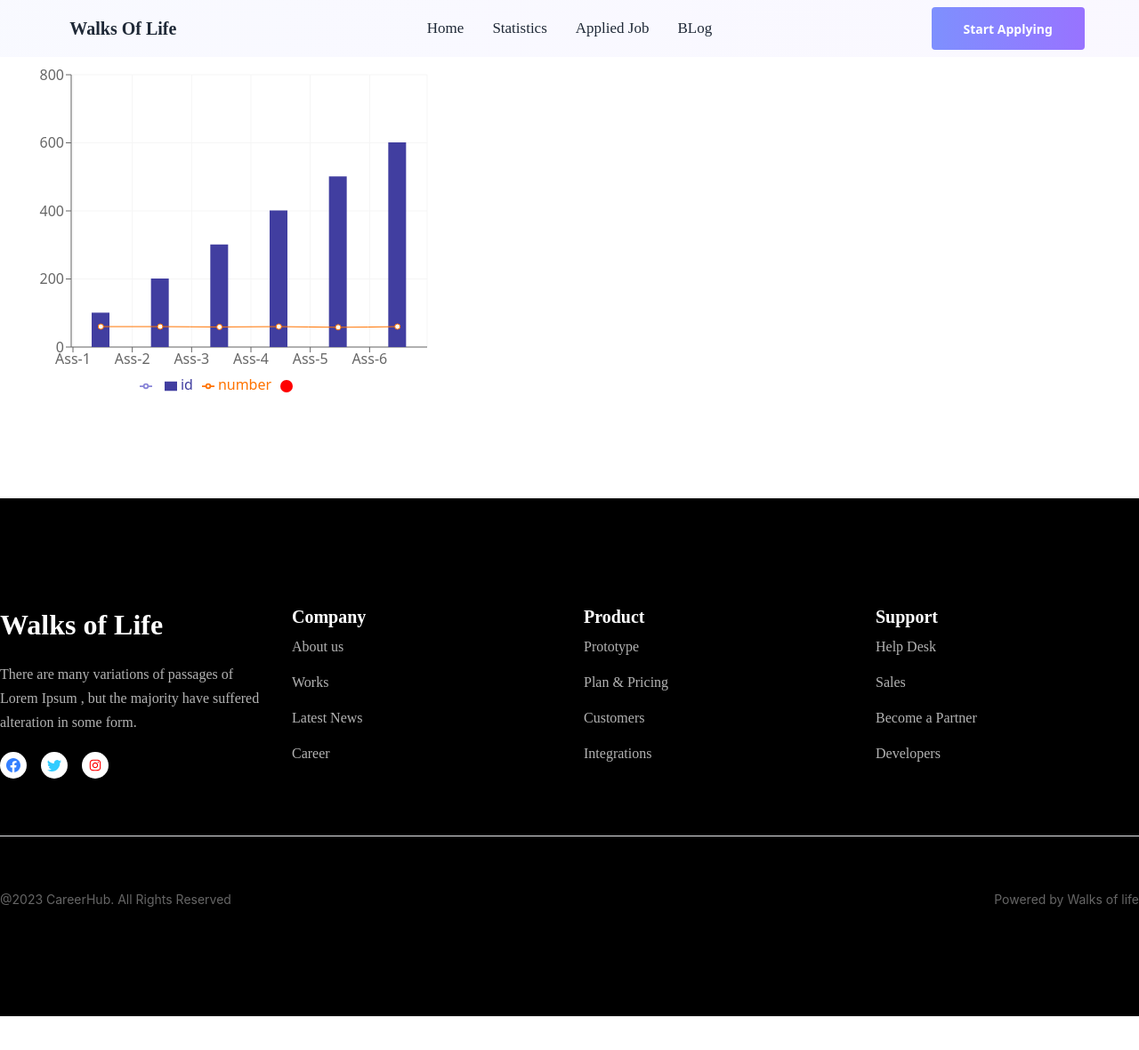
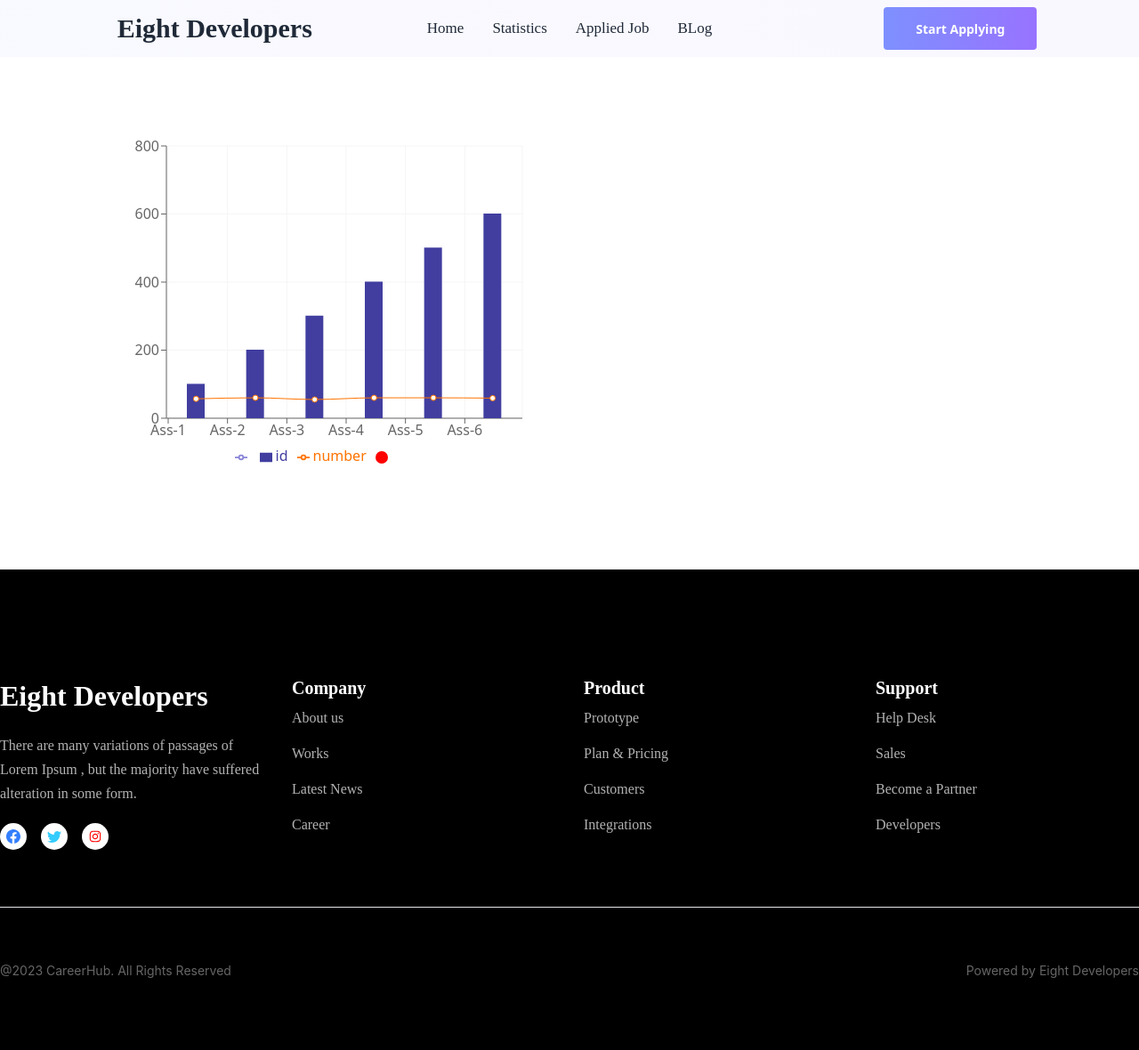
Before and after one commit to rejaul360/Assingment_09, a React (Vite) app: page /statistic in a window 1280 px wide. Shown: the top 1180 px of the page at 89% size. Before the commit the page ends 1142 px from the top, so only its background shows below. Built offline with nearby package versions, Linux system fonts and the light colour scheme.

Commit message:
first commit

```diff
--- a/index.html
+++ b/index.html
@@ -1,5 +1,5 @@
 <!DOCTYPE html>
-<html lang="en">
+<html lang="en" data-theme="light">
   <head>
     <meta charset="UTF-8" />
     <link rel="icon" type="image/svg+xml" href="https://img.freepik.com/premium-photo/young-man-with-laptop-business-suit-working-office-home-background-window-interviewing-online_163305-4127.jpg" />
--- a/src/components/Banner/Banner.jsx
+++ b/src/components/Banner/Banner.jsx
@@ -10,7 +10,7 @@ const Banner = () => {
             <div className='background'>
                 <div className='grid grid-cols-1 md:grid-cols-2 items-center width'>
                     <div>
-                        <h1 className='banner-title'>One Step <br /> Closer To Your <span className='text-linear  text-transparent '>Dream Job</span></h1>
+                        <h4 className='banner-title'>One Step <br /> Closer To Your <span className='text-linear  text-transparent '>Dream Job</span></h4>
                         <p className='banner-describe'>Explore thousands of job opportunities with all the information you need. Its your future. Come find it. Manage all your job application from start to finish.</p>
                         <button className="get-started-btn text-white font-bold  rounded capitalize text-[20px]">
                         <span className="">Get Started</span>
--- a/src/components/Footer/Footer.jsx
+++ b/src/components/Footer/Footer.jsx
@@ -11,7 +11,7 @@ const Footer = () => {
             <div className='lg:w-[1280px] mx-auto py-[120px] px-6 lg:px-0'>
             <div className='grid grid-cols-1 sm-grid-cols-2 md:grid-cols-3 lg:grid-cols-4 gap-8  text-white pb-16'>
                 <div className='walks-life'>
-                    <h3 className=''>Walks of Life</h3>
+                    <h3 className=''>Eight Developers</h3>
                     <p>There are many variations of passages of Lorem Ipsum , but the majority have suffered alteration in some form.</p>
                     <div className='flex items-center gap-4'>
                         <div className='facebook'>
@@ -51,7 +51,7 @@ const Footer = () => {
             <hr />
             <div className='lg:flex justify-between items-center copyright'>
                 <p>@2023 CareerHub. All Rights Reserved</p>
-                <p>Powered by Walks of life</p>
+                <p>Powered by Eight Developers</p>
             </div>
         </div>
         </div>
--- a/src/components/Headers/Headers.jsx
+++ b/src/components/Headers/Headers.jsx
@@ -5,7 +5,7 @@ import './Headers.css'
 const Headers = () => {
     return (
         <div className='background'>
-            <div className="navbar w-11/12 mx-auto">
+            <div className="navbar w-10/12 mx-auto">
                 <div className="navbar-start">
                     <div className="dropdown">
                         <label tabIndex={0} className="btn btn-ghost lg:hidden">
@@ -18,7 +18,7 @@ const Headers = () => {
                         <li><Link to='/blog'>BLog</Link></li>
                         </ul>
                     </div>
-                    <Link to="/" className="btn btn-ghost normal-case text-xl">Walks Of Life</Link>
+                    <Link to="/" className="btn btn-ghost normal-case text-3xl">Eight Developers</Link>
                 </div>
                 <div className="navbar-center hidden lg:flex">
                     <ul className="menu menu-horizontal px-1">
--- a/src/components/Statistics/Statistics.jsx
+++ b/src/components/Statistics/Statistics.jsx
@@ -18,7 +18,7 @@ const Statistics = () => {
     const data = [
         {
             name: 'Ass-1',
-            number: 60,
+            number: 57,
             id: 101,
             amt: 1400,
             cnt: 490,
@@ -32,7 +32,7 @@ const Statistics = () => {
         },
         {
             name: 'Ass-3',
-            number:59,
+            number:55,
             id: 301,
             amt: 989,
             cnt: 350,
@@ -46,21 +46,21 @@ const Statistics = () => {
         },
         {
             name: 'Ass-5',
-            number: 58,
+            number: 60,
             id: 501,
             amt: 1100,
             cnt: 460,
         },
         {
             name: 'Ass-6',
-            number: 60,
+            number: 59,
             id: 601,
             amt: 1700,
             cnt: 380,
         },
     ];
     return (
-        <div>
+        <div className='w-10/12 mx-auto my-20 '>
             <ComposedChart
                 width={500}
                 height={400}
@@ -70,6 +70,7 @@ const Statistics = () => {
                     right: 20,
                     bottom: 20,
                     left: 20,
+
                 }}
             >
                 <CartesianGrid stroke="#f5f5f5" />
```
